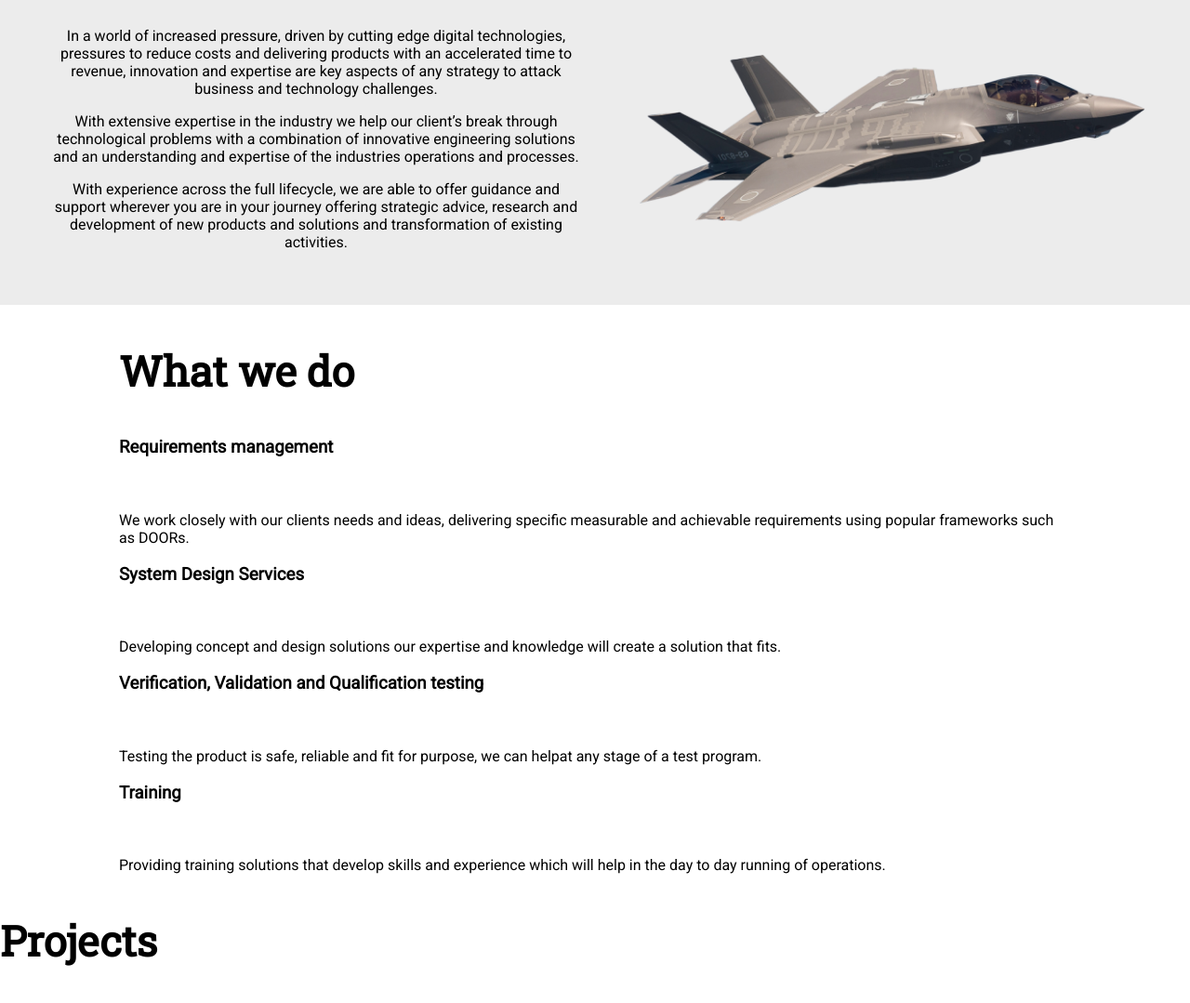
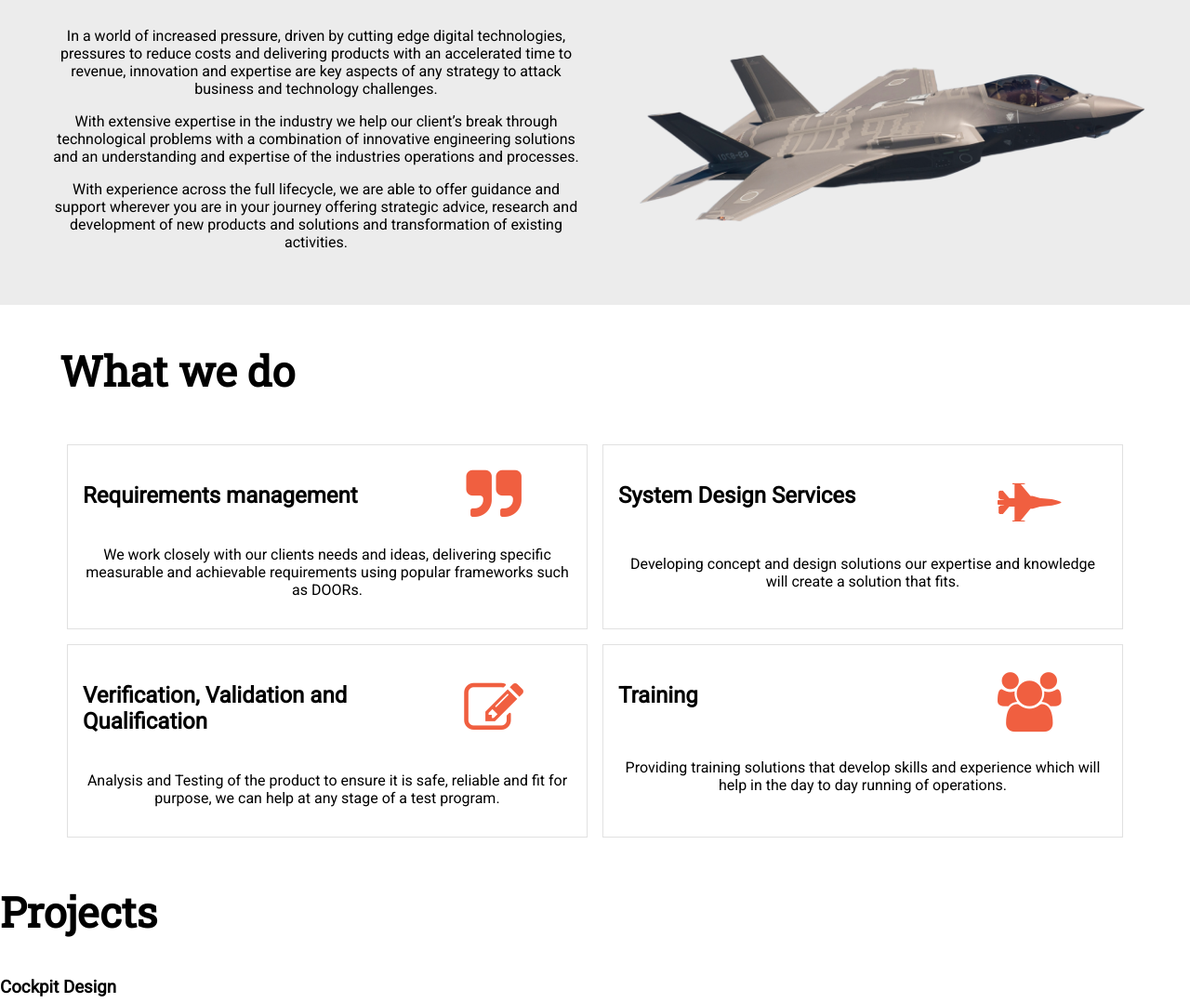
Before and after one commit to cook1e20/AerospaceConsultancy, a website: page index.html in a window 1280 px wide. Shown: the part 389-1468 px from the top of the page at 93% size. Drawn offline with Linux system fonts and the light colour scheme; a web font is replaced by a local one.

Commit message:
What we do

```diff
--- a/index.html
+++ b/index.html
@@ -69,26 +69,28 @@
         </div>
         <div class='what'>
             <h2>What we do</h2>
-            <div class="What-card ">
+            <div class="What-card column-6 column-12">
                 <h3>Requirements management</h3>
-                <i></i>
+                <i class="fa fa-4x fa-quote-right text-primary sr-icons"></i>
                 <p>We work closely with our clients needs and ideas, delivering specific measurable and achievable requirements
                     using popular frameworks such as DOORs.
                 </p>
             </div>
-            <div class="What-card ">
+            <div class="What-card  column-6 column-12">
                 <h3>System Design Services</h3>
-                <i> </i>
+                <i class="fa fa-4x fa-fighter-jet text-primary sr-icons"> </i>
                 <p>Developing concept and design solutions our expertise and knowledge will create a solution that fits. </p>
             </div>
-            <div class="What-card ">
-                <h3>Verification, Validation and Qualification testing</h3>
-                <i></i>
-                <p>Testing the product is safe, reliable and fit for purpose, we can helpat any stage of a test program.</p>
+            <div class="What-card  column-6 column-12">
+                <h3>Verification, Validation and Qualification</h3>
+                <i class="fa fa-4x fa-pencil-square-o text-primary sr-icons"></i>
+                <p>Analysis and Testing of the product to ensure it is safe, reliable and fit for purpose, we can help at any
+                    stage of a test program.
+                </p>
             </div>
-            <div class="What-card ">
+            <div class="What-card  column-6 column-12">
                 <h3>Training</h3>
-                <i></i>
+                <i class="fa fa-4x fa-users  text-primary sr-icons"></i>
                 <p>Providing training solutions that develop skills and experience which will help in the day to day running
                     of operations.
                 </p>
--- a/stylesheets/styles.sass
+++ b/stylesheets/styles.sass
@@ -138,6 +138,7 @@ i
     color: #000
     padding: 10px 20px 10px 20px
 
+
 .aboutWrapper
     display: grid
     grid-template-columns: repeat(12, 1fr)
@@ -152,7 +153,32 @@ i
     padding-bottom:2em
 
 .what
-    width: 80%
+    width: 90%
     margin: auto
-
+    display: grid
+    display: grid
+    grid-template-columns: repeat(12, 1fr)
+    h2
+        grid-column-start: span 8
+        grid-column-end: span 8
 .What-card
+    display: grid
+    grid-template-columns: repeat(12, 1fr)
+    grid-template-rows: repeat(2)
+    padding: 1em
+    border: 1px solid #E1E1E1
+    margin: 0.5em
+    h3
+        grid-column-start: span 8
+        grid-column-end: span 8
+        font-size: 1.5em
+    i
+        grid-column-start: span 4
+        grid-column-end: span 4
+        align-self: center
+        justify-self: center
+        color: rgb(240, 95, 64)
+    p
+        grid-column-start: span 12
+        grid-column-end: span 12
+        text-align: center
```
Also changed, not shown: _site/index.html, _site/stylesheets/styles.css (deleted), _site/stylesheets/styles.sass, stylesheets/styles.css, 2 other files.
